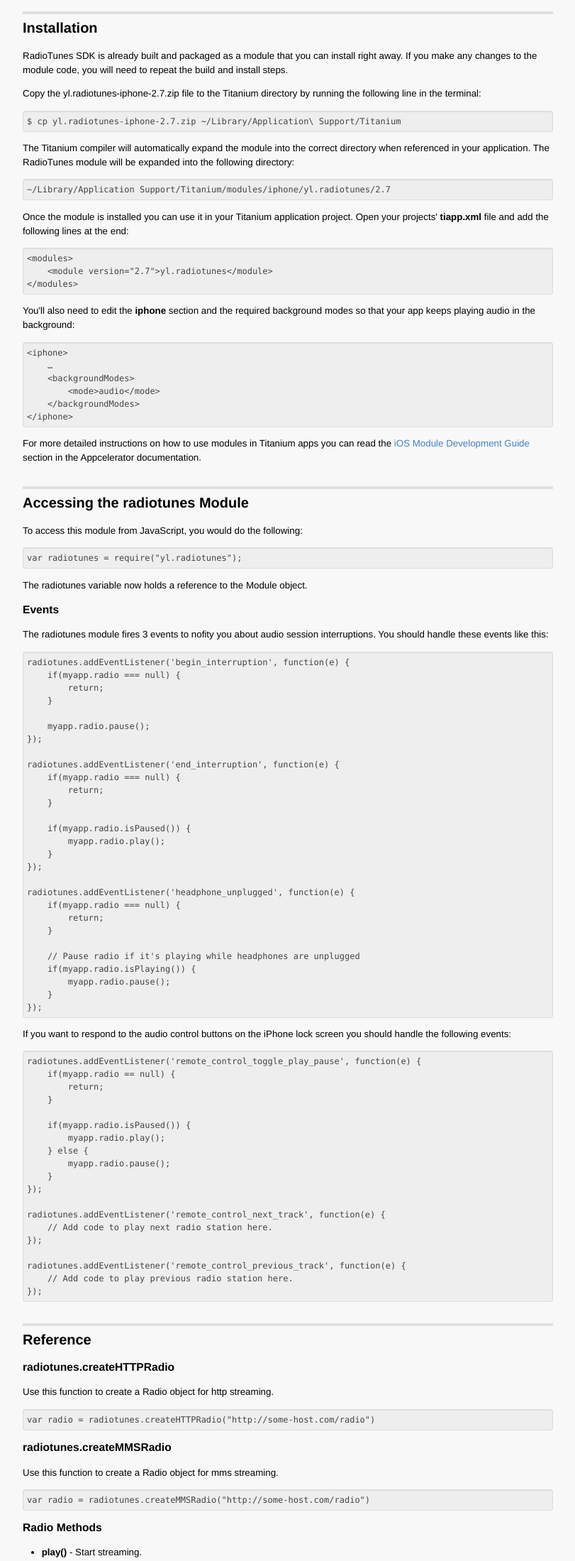
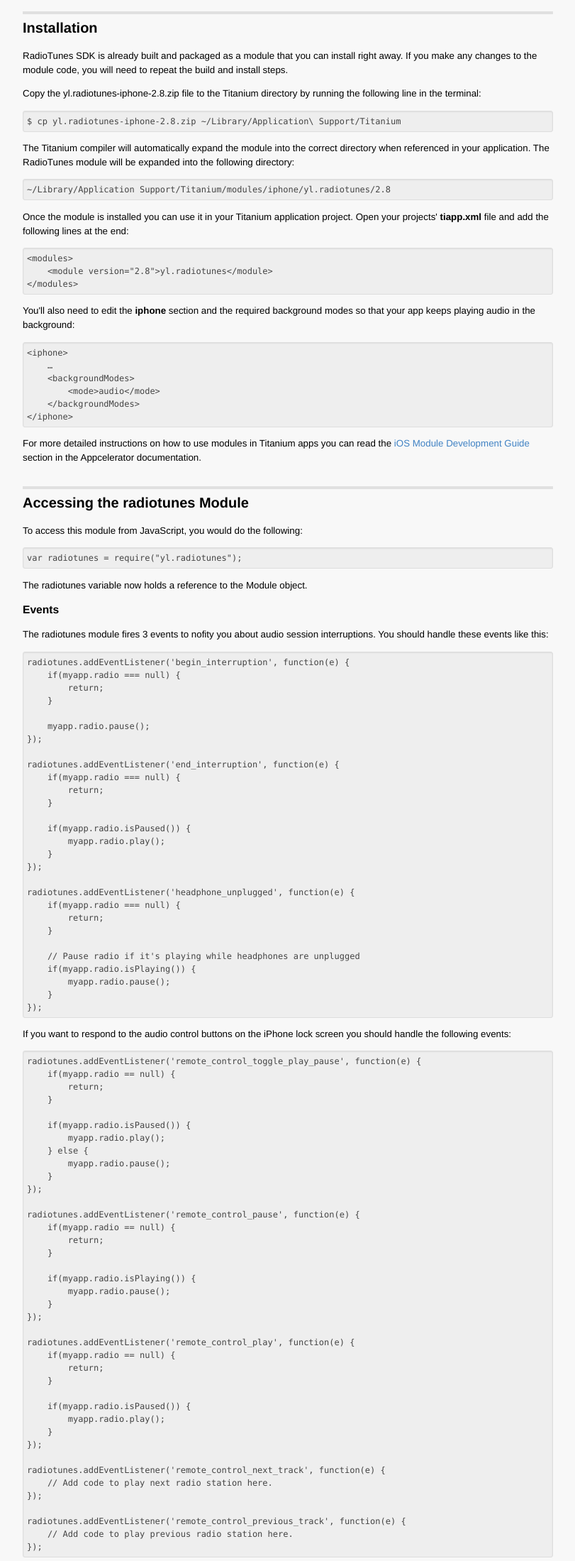
Before and after one commit to kemaltaskin/RadioTunes-Titanium-Demo, a plain HTML site: page documentation/index.html in a window 1280 px wide. Shown: the part 200-2399 px from the top of the page at 71% size, without its empty margins (234-1045 px from the left). Drawn offline with Linux system fonts and the light colour scheme.

Commit message:
Version 2.8

```diff
--- a/documentation/index.html
+++ b/documentation/index.html
@@ -93,20 +93,20 @@ dd{margin-left:2em;margin-bottom:1em;}
 
 <p>RadioTunes SDK is already built and packaged as a module that you can install right away. If you make any changes to the module code, you will need to repeat the build and install steps.</p>
 
-<p>Copy the yl.radiotunes-iphone-2.7.zip file to the Titanium directory by running the following line in the terminal:</p>
+<p>Copy the yl.radiotunes-iphone-2.8.zip file to the Titanium directory by running the following line in the terminal:</p>
 
-<pre><code>$ cp yl.radiotunes-iphone-2.7.zip ~/Library/Application\ Support/Titanium
+<pre><code>$ cp yl.radiotunes-iphone-2.8.zip ~/Library/Application\ Support/Titanium
 </code></pre>
 
 <p>The Titanium compiler will automatically expand the module into the correct directory when referenced in your application. The RadioTunes module will be expanded into the following directory:</p>
 
-<pre><code>~/Library/Application Support/Titanium/modules/iphone/yl.radiotunes/2.7
+<pre><code>~/Library/Application Support/Titanium/modules/iphone/yl.radiotunes/2.8
 </code></pre>
 
 <p>Once the module is installed you can use it in your Titanium application project. Open your projects' <strong>tiapp.xml</strong> file and add the following lines at the end:</p>
 
 <pre><code>&lt;modules&gt;
-    &lt;module version="2.7"&gt;yl.radiotunes&lt;/module&gt;
+    &lt;module version="2.8"&gt;yl.radiotunes&lt;/module&gt;
 &lt;/modules&gt;
 </code></pre>
 
@@ -176,6 +176,26 @@ radiotunes.addEventListener('headphone_unplugged', function(e) {
         myapp.radio.play();
     } else {
         myapp.radio.pause();
+    }
+});
+
+radiotunes.addEventListener('remote_control_pause', function(e) {
+    if(myapp.radio == null) {
+        return;
+    }
+
+    if(myapp.radio.isPlaying()) {
+        myapp.radio.pause();
+    }
+});
+
+radiotunes.addEventListener('remote_control_play', function(e) {
+    if(myapp.radio == null) {
+        return;
+    }
+
+    if(myapp.radio.isPaused()) {
+        myapp.radio.play();
     }
 });
 
@@ -460,6 +480,15 @@ radio.play();
 </ul>
 
 
+<h4>Release Date: 02/19/2014 - Version: 2.8</h4>
+
+<ul>
+<li>The module is now built using Appcelerator mobile sdk version 3.2.1.GA.</li>
+<li>Added new remote control events 'remote_control_pause' and 'remote_control_play'.</li>
+<li>Prevent caching of http requests for playlist urls.</li>
+</ul>
+
+
 <h2>Author</h2>
 
 <p><a href="http://yakamozlabs.com">Yakamoz Labs</a> - info@yakamozlabs.com</p>
```
Also changed, not shown: 1 other file.
